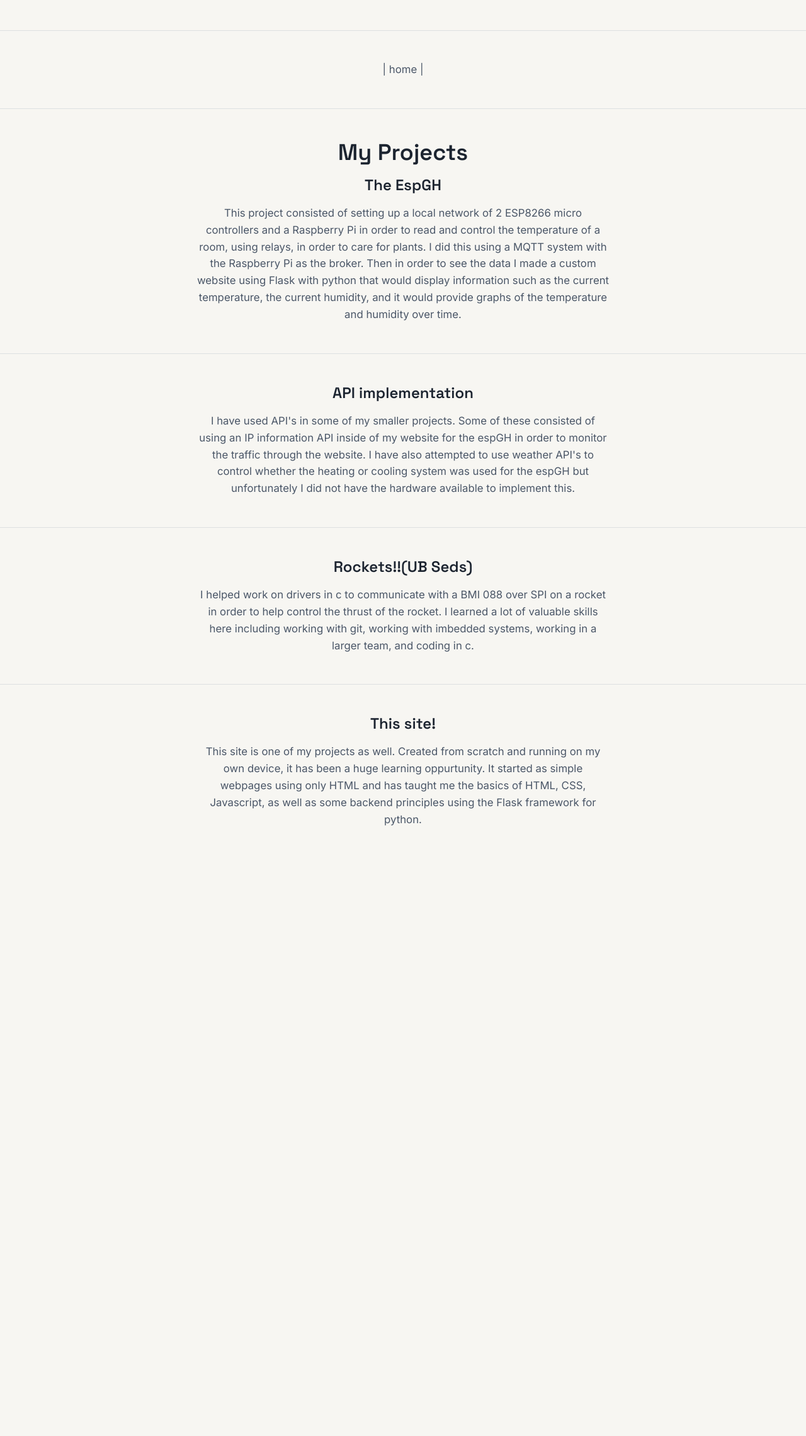
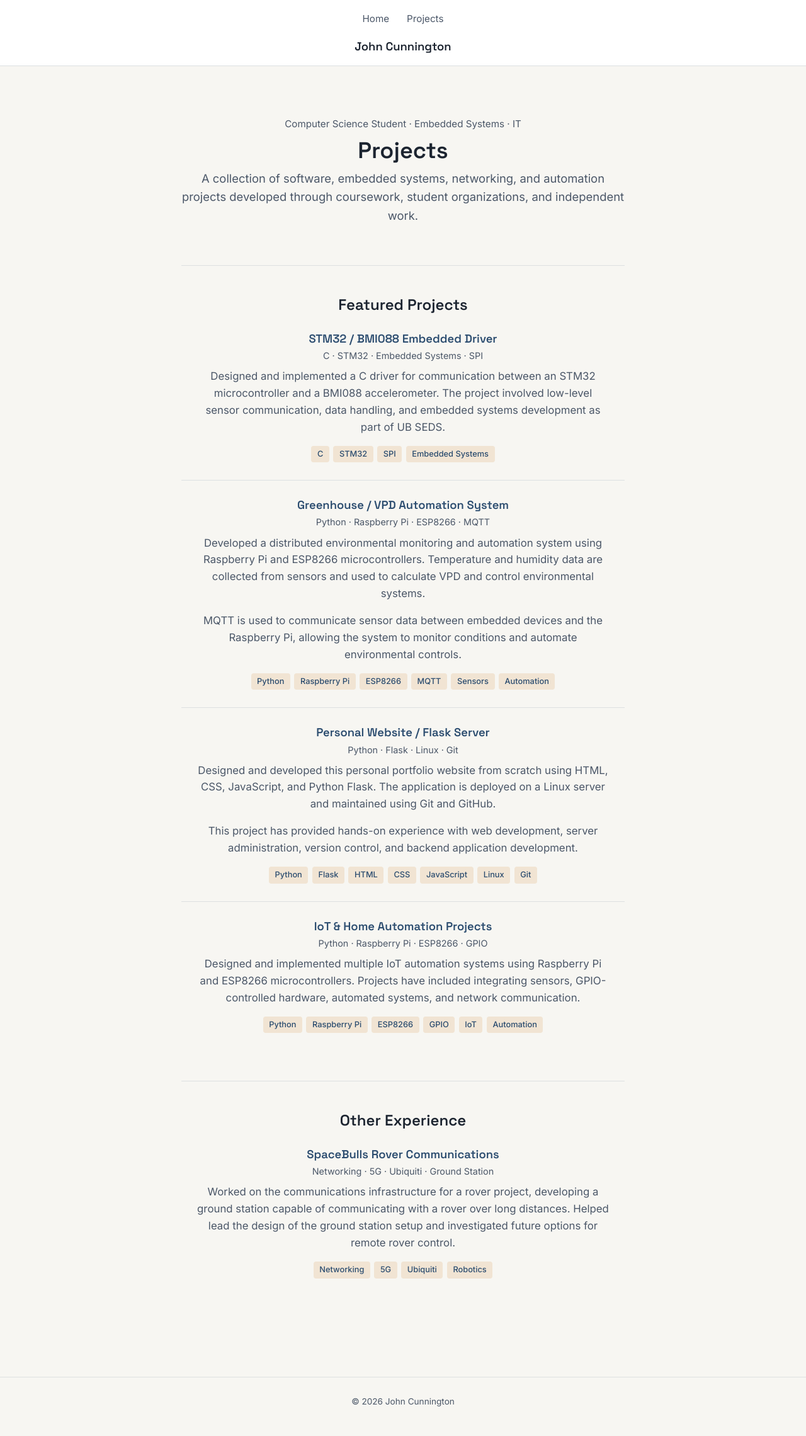
Before and after one commit to Jscunnin/personal-website, a Flask app: page /projects in a window 1280 px wide. Shown: the whole page at 63% size. Before the commit the page ends 1311 px from the top, so only its background shows below. Run offline with Flask 3, Linux system fonts and the light colour scheme.

Commit message:
Changing projects section to appear more professional

```diff
--- a/templates/projects.html
+++ b/templates/projects.html
@@ -1,50 +1,251 @@
 <!DOCTYPE html>
-<html>
+<html lang="en">
 <head>
+    <meta charset="UTF-8">
+    <meta name="viewport" content="width=device-width, initial-scale=1.0">
+
+    <title>John Cunnington | Projects</title>
+
     <link rel="preconnect" href="https://fonts.googleapis.com">
     <link href="https://fonts.googleapis.com/css2?family=Space+Grotesk:wght@500;600;700&family=Inter:wght@400;500;600&display=swap" rel="stylesheet">
+
     <link rel="stylesheet" href="{{ url_for('static', filename='personal.css') }}">
 </head>
 
 <body>
-<div class="top_menu">
-  <hr>
-  <a href="{{ url_for('main') }}"><p>| home |</p></a>
-  <hr>
+
+<header class="site-header">
+    <div class="site-header__inner">
+
+        <nav>
+            <ul class="nav-links">
+                <li>
+                    <a href="{{ url_for('main') }}">Home</a>
+                </li>
+                <li>
+                    <a href="{{ url_for('projects') }}">Projects</a>
+                </li>
+            </ul>
+        </nav>
+
+        <a class="brand" href="{{ url_for('main') }}">
+            John Cunnington
+        </a>
+
+    </div>
+</header>
+
+
+<main class="page">
+
+    <section class="hero">
+        <div class="hero__eyebrow">Computer Science Student · Embedded Systems · IT</div>
+
+        <h1>Projects</h1>
+
+        <p class="hero__lede">
+            A collection of software, embedded systems, networking, and automation
+            projects developed through coursework, student organizations, and
+            independent work.
+        </p>
+    </section>
+
+
+    <section class="section">
+
+        <h2 class="section__title">Featured Projects</h2>
+
+
+        <article class="project-card">
+
+            <h3 class="project-card__title">
+                STM32 / BMI088 Embedded Driver
+            </h3>
+
+            <div class="project-card__meta">
+                C · STM32 · Embedded Systems · SPI
             </div>
 
-<center><h1>My Projects</h2></center>
+            <div class="project-card__body">
 
-<div class="espGH">
-	<center><h2>The EspGH</h2></center>
-	<p>This project consisted of setting up a local network of 2 ESP8266 micro controllers and a Raspberry Pi in order to
-	read and control the temperature of a room, using relays, in order to care for plants. I did this using a MQTT system with the
-	Raspberry Pi as the broker. Then in order to see the data I made a custom website using Flask with python that would display information such
-	as the current temperature, the current humidity, and it would provide graphs of the temperature and humidity over time.
+                <p>
+                    Designed and implemented a C driver for communication between
+                    an STM32 microcontroller and a BMI088 accelerometer. The project
+                    involved low-level sensor communication, data handling, and
+                    embedded systems development as part of UB SEDS.
                 </p>
+
+                <ul class="tag-list">
+                    <li class="tag">C</li>
+                    <li class="tag">STM32</li>
+                    <li class="tag">SPI</li>
+                    <li class="tag">Embedded Systems</li>
+                </ul>
+
             </div>
-<hr>
-<div class="apiUse">
-	<center><h2>API implementation</h2></center>
-	<p>I have used API's in some of my smaller projects. Some of these consisted of using an IP information API inside
-	of my website for the espGH in order to monitor the traffic through the website. I have also attempted to use
-	weather API's to control whether the heating or cooling system was used for the espGH but unfortunately I did
- 	not have the hardware available to implement this.</p>
+
+        </article>
+
+
+        <article class="project-card">
+
+            <h3 class="project-card__title">
+                Greenhouse / VPD Automation System
+            </h3>
+
+            <div class="project-card__meta">
+                Python · Raspberry Pi · ESP8266 · MQTT
             </div>
-<hr>
-<div class="seds">
-	<center><h2>Rockets!!(UB Seds)</h2></center>
-	<p>I helped work on drivers in c to communicate with a BMI 088 over SPI on a rocket in order to help control the thrust
-	of the rocket. I learned a lot of valuable skills here including working with git, working with imbedded systems,
-	working in a larger team, and coding in c.</p>
+
+            <div class="project-card__body">
+
+                <p>
+                    Developed a distributed environmental monitoring and automation
+                    system using Raspberry Pi and ESP8266 microcontrollers.
+                    Temperature and humidity data are collected from sensors and
+                    used to calculate VPD and control environmental systems.
+                </p>
+
+                <p>
+                    MQTT is used to communicate sensor data between embedded
+                    devices and the Raspberry Pi, allowing the system to monitor
+                    conditions and automate environmental controls.
+                </p>
+
+                <ul class="tag-list">
+                    <li class="tag">Python</li>
+                    <li class="tag">Raspberry Pi</li>
+                    <li class="tag">ESP8266</li>
+                    <li class="tag">MQTT</li>
+                    <li class="tag">Sensors</li>
+                    <li class="tag">Automation</li>
+                </ul>
+
             </div>
-<hr>
-<div class="Website">
-	<center><h2>This site!</h2></center>
-	<p>This site is one of my projects as well. Created from scratch and running on my own device, it has been a huge learning
-	oppurtunity. It started as simple webpages using only HTML and has taught me the basics of HTML, CSS, Javascript,
-	as well as some backend principles using the Flask framework for python.
+
+        </article>
+
+
+        <article class="project-card">
+
+            <h3 class="project-card__title">
+                Personal Website / Flask Server
+            </h3>
+
+            <div class="project-card__meta">
+                Python · Flask · Linux · Git
+            </div>
+
+            <div class="project-card__body">
+
+                <p>
+                    Designed and developed this personal portfolio website from
+                    scratch using HTML, CSS, JavaScript, and Python Flask.
+                    The application is deployed on a Linux server and maintained
+                    using Git and GitHub.
                 </p>
+
+                <p>
+                    This project has provided hands-on experience with web
+                    development, server administration, version control, and
+                    backend application development.
+                </p>
+
+                <ul class="tag-list">
+                    <li class="tag">Python</li>
+                    <li class="tag">Flask</li>
+                    <li class="tag">HTML</li>
+                    <li class="tag">CSS</li>
+                    <li class="tag">JavaScript</li>
+                    <li class="tag">Linux</li>
+                    <li class="tag">Git</li>
+                </ul>
+
             </div>
+
+        </article>
+
+
+        <article class="project-card">
+
+            <h3 class="project-card__title">
+                IoT & Home Automation Projects
+            </h3>
+
+            <div class="project-card__meta">
+                Python · Raspberry Pi · ESP8266 · GPIO
+            </div>
+
+            <div class="project-card__body">
+
+                <p>
+                    Designed and implemented multiple IoT automation systems using
+                    Raspberry Pi and ESP8266 microcontrollers. Projects have
+                    included integrating sensors, GPIO-controlled hardware,
+                    automated systems, and network communication.
+                </p>
+
+                <ul class="tag-list">
+                    <li class="tag">Python</li>
+                    <li class="tag">Raspberry Pi</li>
+                    <li class="tag">ESP8266</li>
+                    <li class="tag">GPIO</li>
+                    <li class="tag">IoT</li>
+                    <li class="tag">Automation</li>
+                </ul>
+
+            </div>
+
+        </article>
+
+    </section>
+
+
+    <section class="section">
+
+        <h2 class="section__title">Other Experience</h2>
+
+        <article class="project-card">
+
+            <h3 class="project-card__title">
+                SpaceBulls Rover Communications
+            </h3>
+
+            <div class="project-card__meta">
+                Networking · 5G · Ubiquiti · Ground Station
+            </div>
+
+            <div class="project-card__body">
+
+                <p>
+                    Worked on the communications infrastructure for a rover
+                    project, developing a ground station capable of communicating
+                    with a rover over long distances. Helped lead the design of
+                    the ground station setup and investigated future options for
+                    remote rover control.
+                </p>
+
+                <ul class="tag-list">
+                    <li class="tag">Networking</li>
+                    <li class="tag">5G</li>
+                    <li class="tag">Ubiquiti</li>
+                    <li class="tag">Robotics</li>
+                </ul>
+
+            </div>
+
+        </article>
+
+    </section>
+
+</main>
+
+
+<footer class="site-footer">
+    <p>
+        © 2026 John Cunnington
+    </p>
+</footer>
+
 </body>
 </html>
```
Lines whose indentation alone changed are shown as unchanged.
